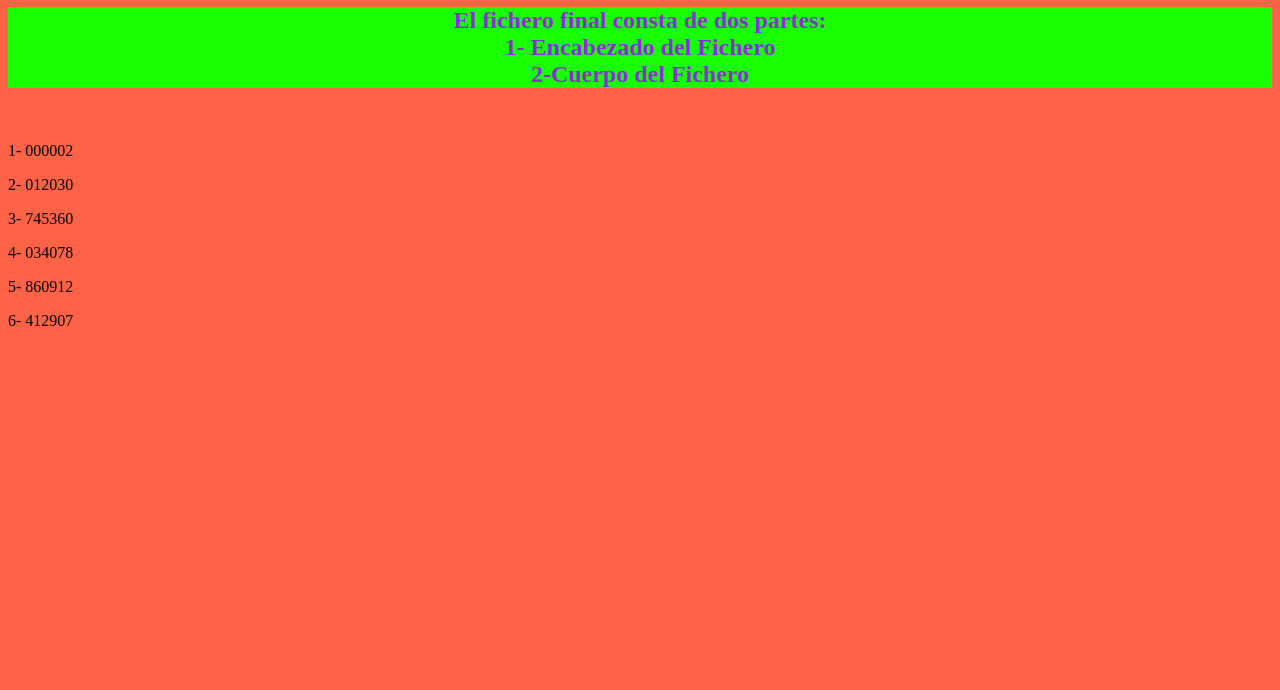
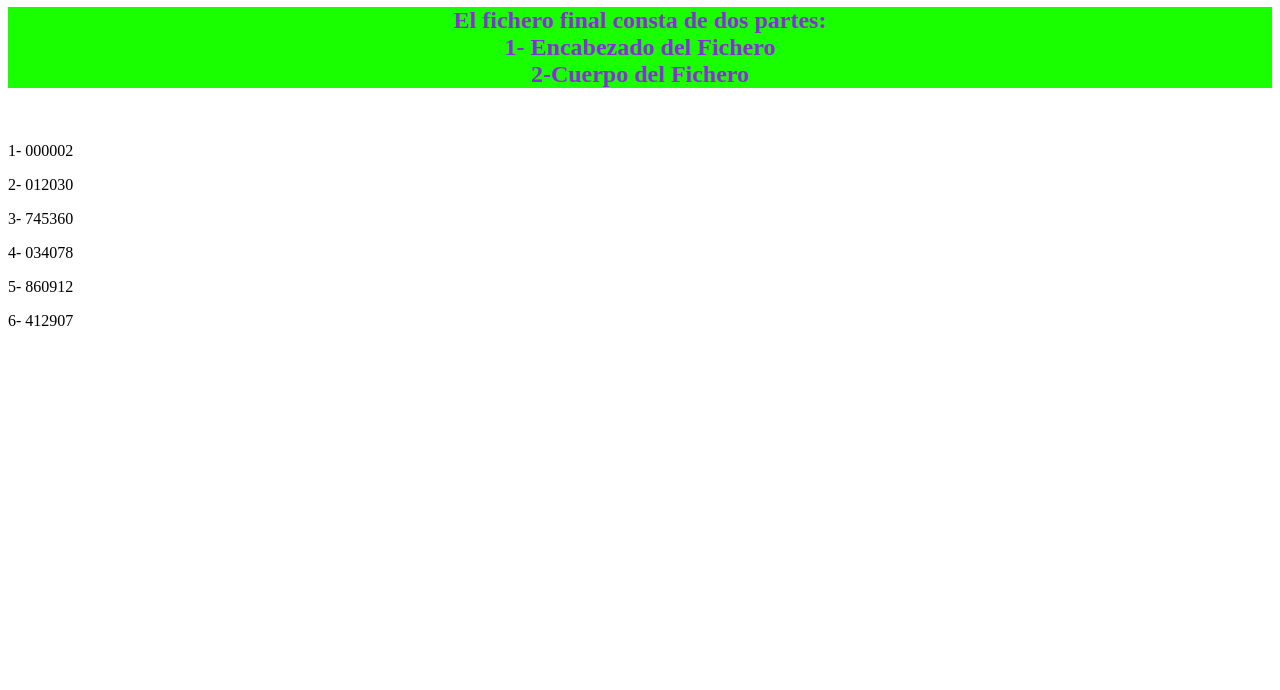
Before and after one commit to AntonioCruzGlez/prueba, a plain HTML site: page css/FF.html in a window 1280 px wide. Shown: the part 110-800 px from the top of the page. Drawn offline with Linux system fonts and the light colour scheme.

Commit message:
Cambiando a blanco el fondo de la pagina FF de CSS

```diff
--- a/css/FF.html
+++ b/css/FF.html
@@ -4,7 +4,7 @@
     <meta http-equiv="Content-Type" content="text/html;charset=UTF-8">
     <title>Fichero Final</title>
 </head>
-<body bgcolor="tomato">
+<body bgcolor="white">
     <center><h1 style="background-color: rgb(0, 255, 251);color: brown;">Hola<br>Estamos en el Fichero Final</h1></center>
     <center><h2 style="background-color: rgb(26, 255, 0);color: blueviolet;">El fichero final consta de dos partes: <br>1- Encabezado del Fichero <br>2-Cuerpo del Fichero</h2></center>
     <br>
```
